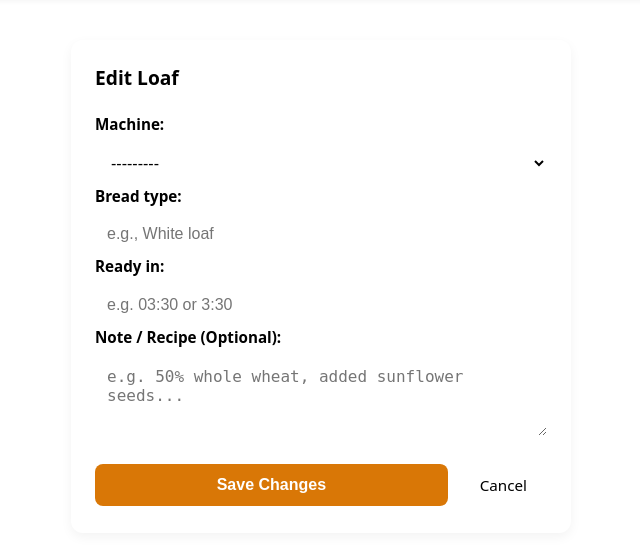
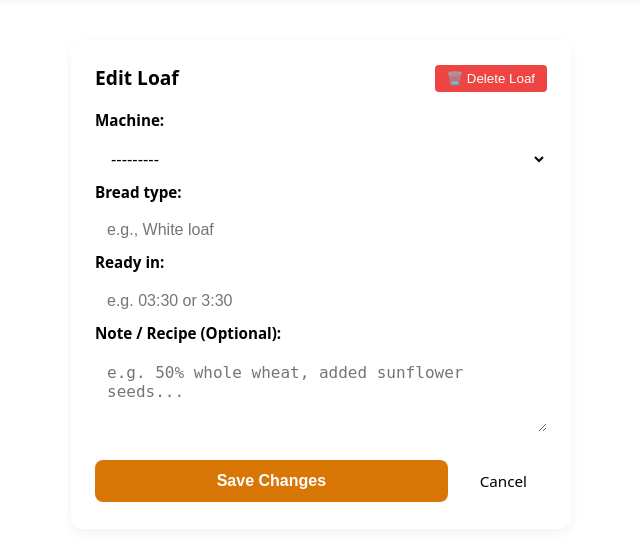
Before and after one commit to emmanorling/bread, a Django app: page /loaf/add/ in a window 1280 px wide. Shown: the part 92-637 px from the top of the page, without its empty margins (319-959 px from the left). Run offline with Django 5.2, Linux system fonts and the light colour scheme; the visitor is signed in with stand-in values (Sample User, id 1); data that the repository does not hold is empty.

Commit message:
added button to allow deletion

```diff
--- a/tracker/templates/loaf_form.html
+++ b/tracker/templates/loaf_form.html
@@ -4,7 +4,19 @@
 
 {% block content %}
 <div class="form-card">
-    <h2>Edit Loaf</h2>
+    <div style="display: flex; justify-content: space-between; align-items: center; margin-bottom: 16px;">
+        <h2 style="margin: 0;">Edit Loaf</h2>
+
+        <!-- Delete button with double-check confirmation -->
+        {% if perms.tracker.delete_loaf or user == loaf.created_by or user.is_superuser %}
+            <form method="post" action="{% url 'delete_loaf' loaf.id %}" onsubmit="return confirm('Are you sure you want to delete this loaf? This action cannot be undone.');" style="margin: 0;">
+                {% csrf_token %}
+                <button type="submit" class="btn btn-sm" style="background-color: #ef4444; color: white; border: none; padding: 6px 12px; border-radius: 4px; cursor: pointer; font-weight: 500;">
+                    🗑️ Delete Loaf
+                </button>
+            </form>
+        {% endif %}
+    </div>
 
     <!-- Ownership Warning Callout -->
     {% if loaf.created_by and loaf.created_by != user %}
```
